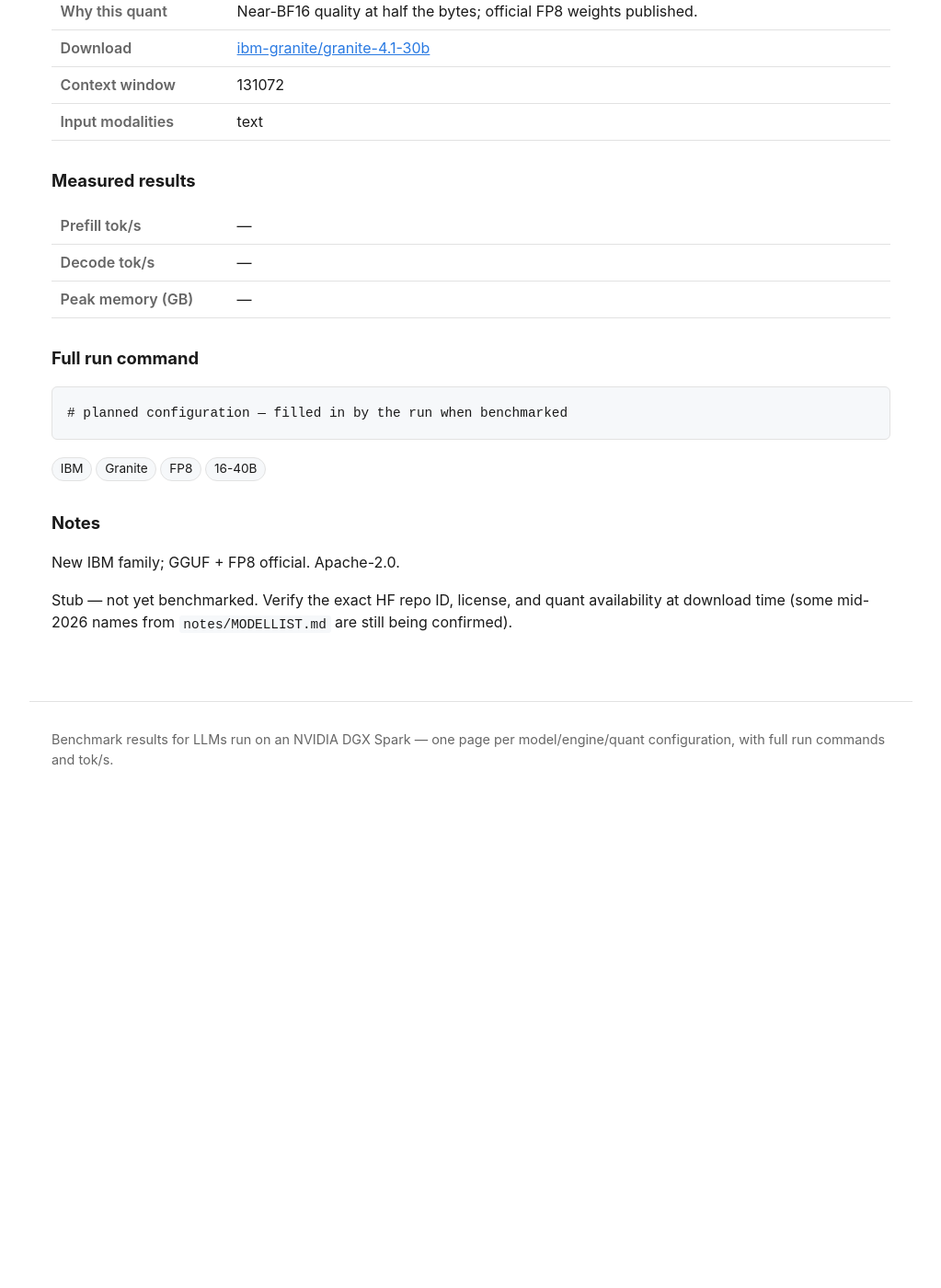
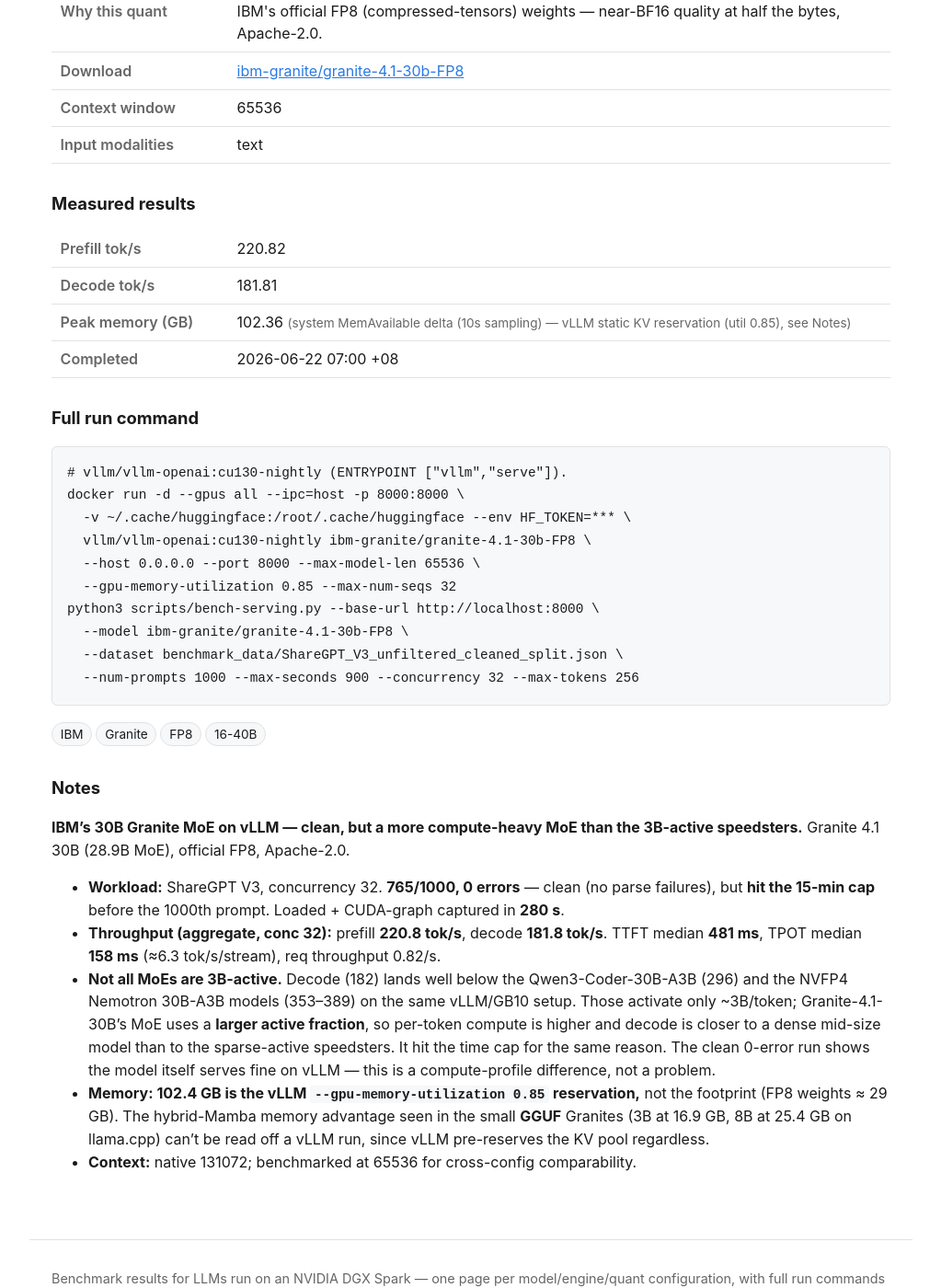
Before and after one commit to yjsoon/autobench, a Jekyll site: the page built from _configs/granite-4-1-30b-vllm-fp8.md, in a window 1280 px wide and 1400 px high, scrolled down 508 px. Shown: the whole window at 92% size, without its empty margins (128-1151 px from the left). Built offline with Jekyll 4.4.1, drawn with Linux system fonts in a browser that asks for light colours; before the commit the page ends 1408 px from its top, so only the background shows below that; some of the changed text lies outside the part shown.

Commit message:
Bench: Granite-4.1-30B vLLM FP8 (221/182, 0 errors, time-cap)
Clean run but modest decode (182) vs the 3B-active MoEs (296-389): Granite's
MoE uses a larger active fraction, so per-token compute is higher. Not all MoEs
are 3B-active.

Co-Authored-By: Claude Opus 4.8 (1M context) <noreply@anthropic.com>
Claude-Session: https://claude.ai/code/session_01JczsieM71svofn8CxRyY2s

```diff
--- a/_configs/granite-4-1-30b-vllm-fp8.md
+++ b/_configs/granite-4-1-30b-vllm-fp8.md
@@ -6,26 +6,49 @@ family: Granite
 params: 28.9B (MoE)
 engine: vLLM
 quant: FP8
-quant_rationale: Near-BF16 quality at half the bytes; official FP8 weights published.
-source_repo: ibm-granite/granite-4.1-30b
-download_url: https://huggingface.co/ibm-granite/granite-4.1-30b
-context: 131072
+quant_rationale: IBM's official FP8 (compressed-tensors) weights — near-BF16 quality at half the bytes, Apache-2.0.
+source_repo: ibm-granite/granite-4.1-30b-FP8
+download_url: https://huggingface.co/ibm-granite/granite-4.1-30b-FP8
+context: 65536
 modalities: [text]
 mm_served: true
 tags: [IBM, Granite, FP8, 16-40B]
 
-status: pending
-prefill_toks:
-decode_toks:
-mem_gb:
-mem_source:
-measured_on:
-completed_at:
+status: done
+prefill_toks: 220.82
+decode_toks: 181.81
+mem_gb: 102.36
+mem_source: system MemAvailable delta (10s sampling) — vLLM static KV reservation (util 0.85), see Notes
+measured_on: 2026-06-22
+completed_at: 2026-06-22 07:00 +08
 run_command: |
-  # planned configuration — filled in by the run when benchmarked
+  # vllm/vllm-openai:cu130-nightly (ENTRYPOINT ["vllm","serve"]).
+  docker run -d --gpus all --ipc=host -p 8000:8000 \
+    -v ~/.cache/huggingface:/root/.cache/huggingface --env HF_TOKEN=*** \
+    vllm/vllm-openai:cu130-nightly ibm-granite/granite-4.1-30b-FP8 \
+    --host 0.0.0.0 --port 8000 --max-model-len 65536 \
+    --gpu-memory-utilization 0.85 --max-num-seqs 32
+  python3 scripts/bench-serving.py --base-url http://localhost:8000 \
+    --model ibm-granite/granite-4.1-30b-FP8 \
+    --dataset benchmark_data/ShareGPT_V3_unfiltered_cleaned_split.json \
+    --num-prompts 1000 --max-seconds 900 --concurrency 32 --max-tokens 256
 ---
 
-New IBM family; GGUF + FP8 official. Apache-2.0.
+**IBM's 30B Granite MoE on vLLM — clean, but a more compute-heavy MoE than the 3B-active speedsters.**
+Granite 4.1 30B (28.9B MoE), official FP8, Apache-2.0.
 
-Stub — not yet benchmarked. Verify the exact HF repo ID, license, and quant availability at
-download time (some mid-2026 names from `notes/MODELLIST.md` are still being confirmed).
+- **Workload:** ShareGPT V3, concurrency 32. **765/1000, 0 errors** — clean (no parse failures), but
+  **hit the 15-min cap** before the 1000th prompt. Loaded + CUDA-graph captured in **280 s**.
+- **Throughput (aggregate, conc 32):** prefill **220.8 tok/s**, decode **181.8 tok/s**. TTFT median
+  **481 ms**, TPOT median **158 ms** (≈6.3 tok/s/stream), req throughput 0.82/s.
+- **Not all MoEs are 3B-active.** Decode (182) lands well below the Qwen3-Coder-30B-A3B (296) and the
+  NVFP4 Nemotron 30B-A3B models (353–389) on the same vLLM/GB10 setup. Those activate only ~3B/token;
+  Granite-4.1-30B's MoE uses a **larger active fraction**, so per-token compute is higher and decode is
+  closer to a dense mid-size model than to the sparse-active speedsters. It hit the time cap for the
+  same reason. The clean 0-error run shows the model itself serves fine on vLLM — this is a
+  compute-profile difference, not a problem.
+- **Memory: 102.4 GB is the vLLM `--gpu-memory-utilization 0.85` reservation,** not the footprint
+  (FP8 weights ≈ 29 GB). The hybrid-Mamba memory advantage seen in the small **GGUF** Granites
+  (3B at 16.9 GB, 8B at 25.4 GB on llama.cpp) can't be read off a vLLM run, since vLLM pre-reserves the
+  KV pool regardless.
+- **Context:** native 131072; benchmarked at 65536 for cross-config comparability.
```
